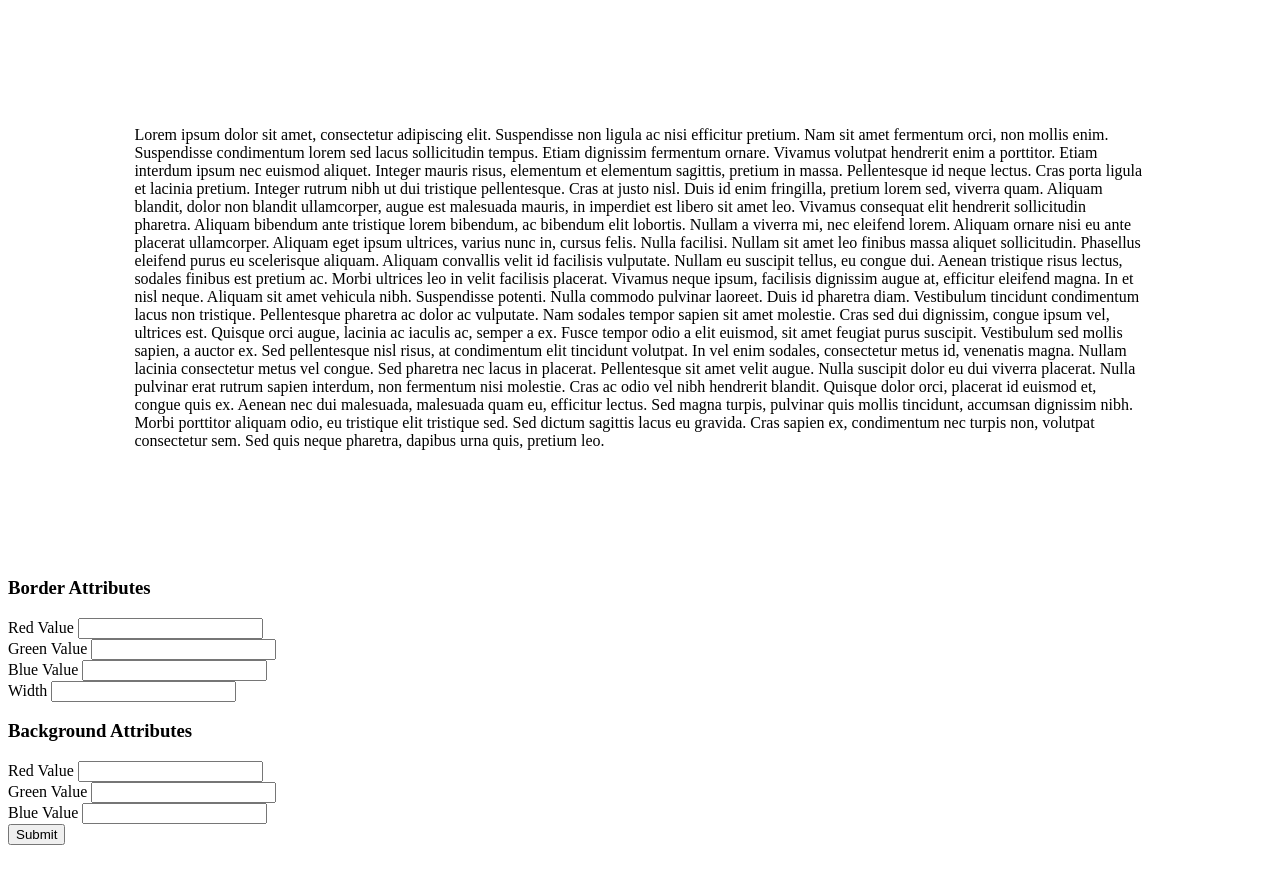
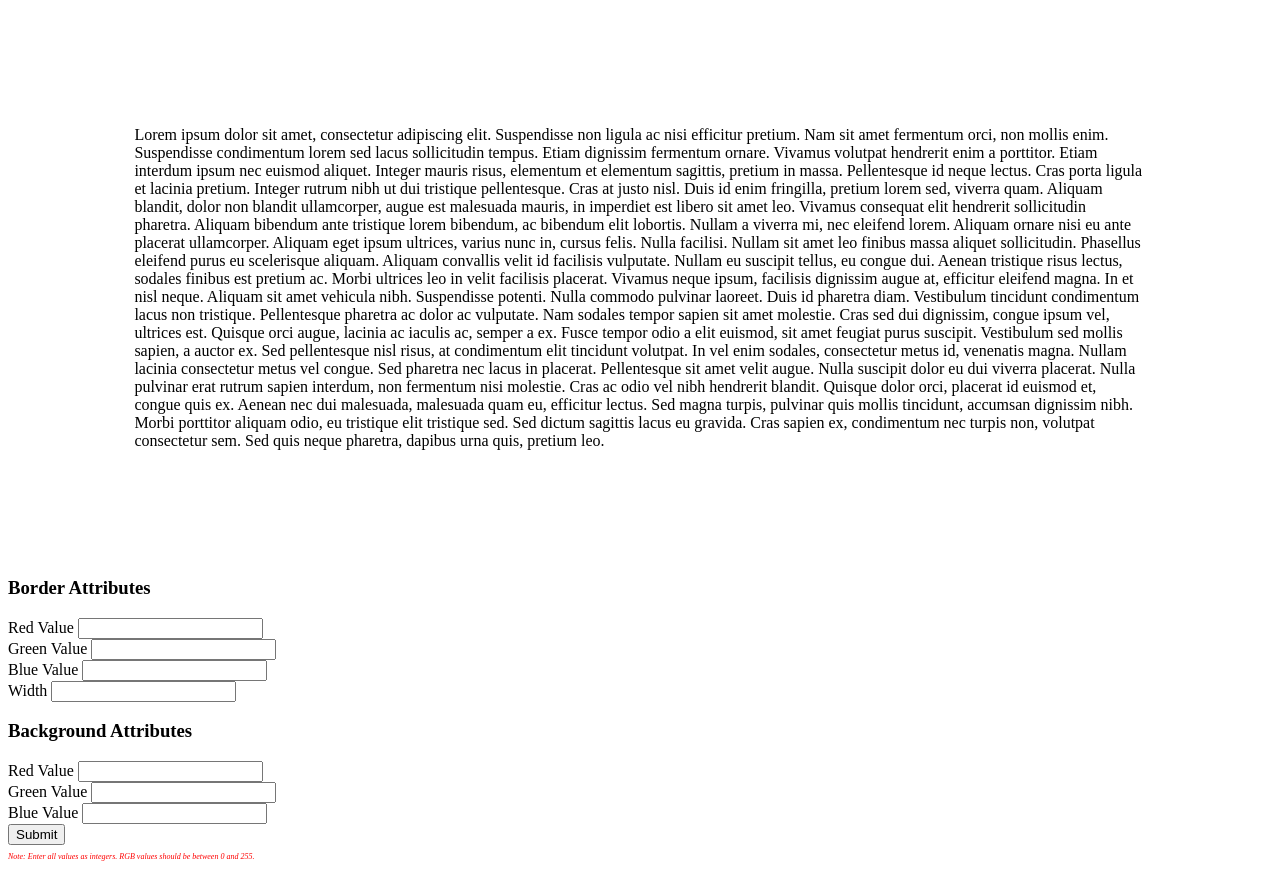
Before and after one commit to twalenczyk/eecs448-lab03, a plain HTML site: page manipulation/index.html in a window 1280 px wide. Drawn offline with Linux system fonts and the light colour scheme.

Commit message:
Guidance added

```diff
--- a/manipulation/index.html
+++ b/manipulation/index.html
@@ -50,6 +50,9 @@
             </div>
 
             <button type="button" onclick="getInput()">Submit</button>
+            <div class="row">
+                <span>Note: Enter all values as integers. RGB values should be between 0 and 255.</span>
+            </div>
         </form>
 	</body>
 </html>
--- a/manipulation/styles.css
+++ b/manipulation/styles.css
@@ -4,3 +4,9 @@
 p {
     margin: 10%;
 }
+
+span {
+    font-size: 8px;
+    color: red;
+    font-style: italic;
+}
```
